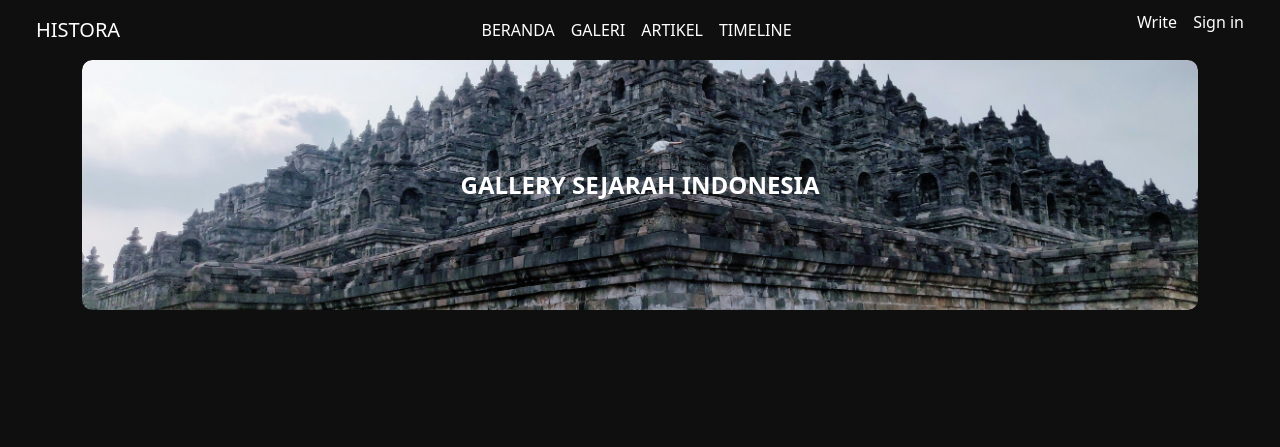
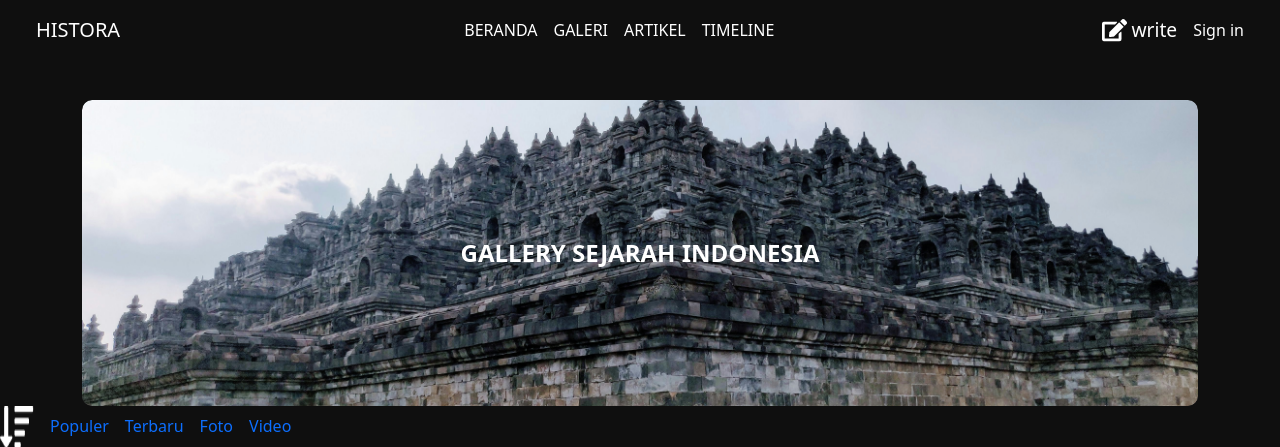
Before and after one commit to DavaGhifary/Tim-Histora, a PHP site: page /pages/galeri.html in a window 1280 px wide. Shown: the top 447 px of the page. Before the commit the page ends 310 px from the top, so only its background shows below. Run offline with PHP 8.4, Linux system fonts and the light colour scheme.

Commit message:
refactor: update css index and page gallery

```diff
--- /dev/null
+++ b/IT CLUB-HISTORA/assets/css/gallery.css
@@ -0,0 +1,37 @@
+
+.gallery-section {
+    width: 100%;
+    max-width: 1200px;
+    height: 306px;
+    background-size: cover;
+    background-position: center;
+    border-radius: 10px;
+    overflow: hidden;
+    display: flex;
+    align-items: center;
+    justify-content: center;
+    background-color: #333;
+    position: relative;
+}
+
+.gallery-section img {
+  width: 100%;
+  height: 100%;
+  object-fit: cover;
+  border-radius: 10px;
+}
+
+.gallery-text {
+  position: absolute;
+  color: #ffffff;
+  font-size: 24px;
+  font-weight: bold;
+  z-index: 2;
+  text-align: center;
+  padding: 10px;
+  border-radius: 5px;
+}
+
+.margin-bottom-navbar{
+  margin-top: 100px;
+}
--- a/IT CLUB-HISTORA/assets/css/index.css
+++ b/IT CLUB-HISTORA/assets/css/index.css
@@ -63,40 +63,3 @@ body {
 .text-link{
  color: #ffff !important;
 }
-.gallery-section-container {
-  margin-top: 20px;
-  display: flex;
-  justify-content: center;
-}
-  .gallery-section {
-    width: 100%;
-    max-width: 1200px;
-    height: 250px;
-    background-size: cover;
-    background-position: center;
-    border-radius: 10px;
-    overflow: hidden;
-    display: flex;
-    align-items: center;
-    justify-content: center;
-    background-color: #333;
-    position: relative;
-}
-
-.gallery-section img {
-  width: 100%;
-  height: 100%;
-  object-fit: cover;
-  border-radius: 10px;
-}
-
-.gallery-text {
-  position: absolute;
-  color: #ffffff;
-  font-size: 24px;
-  font-weight: bold;
-  z-index: 2;
-  text-align: center;
-  padding: 10px;
-  border-radius: 5px;
-}
--- a/IT CLUB-HISTORA/pages/galeri.html
+++ b/IT CLUB-HISTORA/pages/galeri.html
@@ -5,12 +5,13 @@
     <meta name="viewport" content="width=device-width, initial-scale=1">
     <title>Histora</title>
     <link rel="stylesheet" href="../assets/css/index.css">
+    <link rel="stylesheet" href="../assets/css/gallery.css">
     <link href="https://cdn.jsdelivr.net/npm/bootstrap@5.3.3/dist/css/bootstrap.min.css" rel="stylesheet" integrity="sha384-QWTKZyjpPEjISv5WaRU9OFeRpok6YctnYmDr5pNlyT2bRjXh0JMhjY6hW+ALEwIH" crossorigin="anonymous">
   </head>
   <body >
 
     <!-- navbar Page Gallery -->
-    <nav class="navbar navbar-header navbar-expand-lg mx-4">
+    <nav class="navbar navbar-header fixed-top navbar-expand-lg mx-4">
       <div class="container-fluid">
         <a class="navbar-brand text-link" href="#">HISTORA</a>
         <button
@@ -42,8 +43,11 @@
             </li>
           </ul>
           <div class="navbar-text text-link d-flex gap-3">
-              <p>Write</p>
-              <p>Sign in</p>
+            <button class="write gap-1">
+              <img src="./assets/icon/Vector-write.png" class="" alt="" />
+              <p class="text-write">write</p>
+            </button>
+            <button class="ButtonSign">Sign in</button>
           </div>
         </div>
       </div>
@@ -51,10 +55,9 @@
       <!-- end navbar -->
 
     <!-- image Gallery -->
-    <div class="container text-center">
+    <div class="container text-center margin-bottom-navbar">
       <div class="row">
         <div class="col align-self-center">
-          <div class="galley-section-container">
             <div class="gallery-section">
                <img src="../assets/img/img-gallery/img-gallery.jpg" alt="">
                <div class="gallery-text">GALLERY SEJARAH INDONESIA</div>
@@ -62,8 +65,36 @@
         </div>
       </div>
     </div>
+
+    <!-- filter start-->
+    <ul class="nav nav-underline">
+      <img src="../assets/img/img-gallery/filter-vector.png" alt="">
+      <li class="nav-item">
+        <a class="nav-link " aria-current="page" href="#">Populer</a>
+      </li>
+      <li class="nav-item">
+        <a class="nav-link" href="#">Terbaru</a>
+      </li>
+      <li class="nav-item">
+        <a class="nav-link" href="#">Foto</a>
+      </li>
+      <li class="nav-item">
+        <a class="nav-link" href="#">Video</a>
+      </li>
+    </ul>
+    <!-- filter End-->
+
+    <!-- gallery grid -->
+    <div class="container image-grid">
+      <img src="../assets/img/img-gallery/" alt="">
+      <img src="../assets/img/img-gallery/" alt="">
+      <img src="../assets/img/img-gallery/" alt="">
+      <img src="../assets/img/img-gallery/" alt="">
+      <img src="../assets/img/img-gallery/" alt="">
+      <img src="../assets/img/img-gallery/" alt="">
+      <img src="../assets/img/img-gallery/" alt="">
     </div>
-
+    <!-- endgrid -->
 
 
     <script src="https://cdn.jsdelivr.net/npm/bootstrap@5.3.3/dist/js/bootstrap.bundle.min.js" integrity="sha384-YvpcrYf0tY3lHB60NNkmXc5s9fDVZLESaAA55NDzOxhy9GkcIdslK1eN7N6jIeHz" crossorigin="anonymous"></script>
```
Also changed, not shown: IT CLUB-HISTORA/assets/img/img-gallery/filter-vector.png (added). Lines whose indentation alone changed are shown as unchanged.
